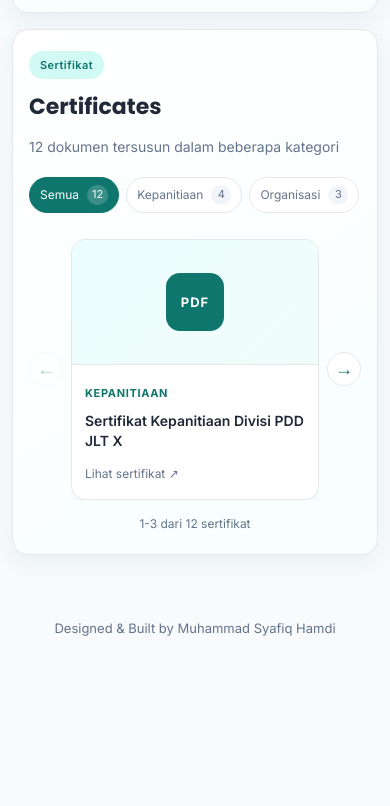
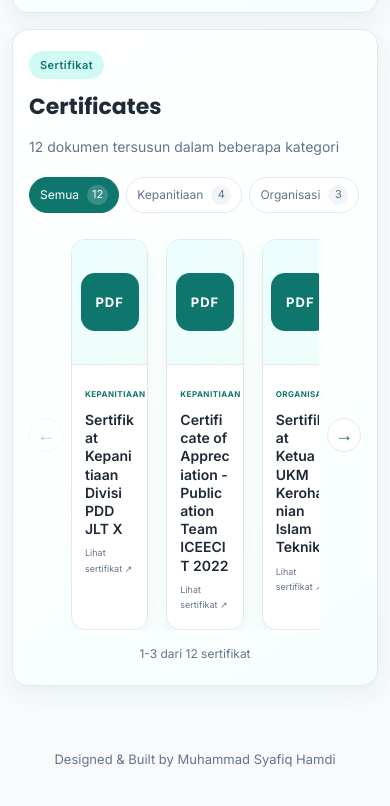
Before and after one commit to syafiqhamdi/syafiqhamdi.github.io, a website: page index.html in a window 390 px wide. Shown: the part 5705-6511 px from the top of the page. Before the commit the page ends 6384 px from the top, so only its background shows below. Drawn offline with Linux system fonts and the light colour scheme.

Commit message:
Show three certificates on mobile

```diff
--- a/index.html
+++ b/index.html
@@ -31,7 +31,7 @@
 
     <link rel="icon" href="assets/favicon.png">
 
-    <link rel="stylesheet" href="style.css?v=mobile-polish-2">
+    <link rel="stylesheet" href="style.css?v=mobile-certificates-3">
 
     <!-- Font -->
     <link rel="preconnect" href="https://fonts.googleapis.com">
--- a/style.css
+++ b/style.css
@@ -746,7 +746,30 @@ body{
   }
 
   .certificate-track .certificate-card{
-    flex-basis:100%;
+    flex-basis:calc((100% - 16px) / 3);
+  }
+
+  .certificate-preview,
+  .certificate-card img{
+    height:88px;
+  }
+
+  .certificate-card-body{
+    padding:9px;
+  }
+
+  .certificate-category{
+    font-size:8px;
+  }
+
+  .certificate-card p{
+    font-size:11px;
+    line-height:1.3;
+  }
+
+  .certificate-link{
+    margin-top:7px;
+    font-size:9px;
   }
 
   .certificate-heading{
```
